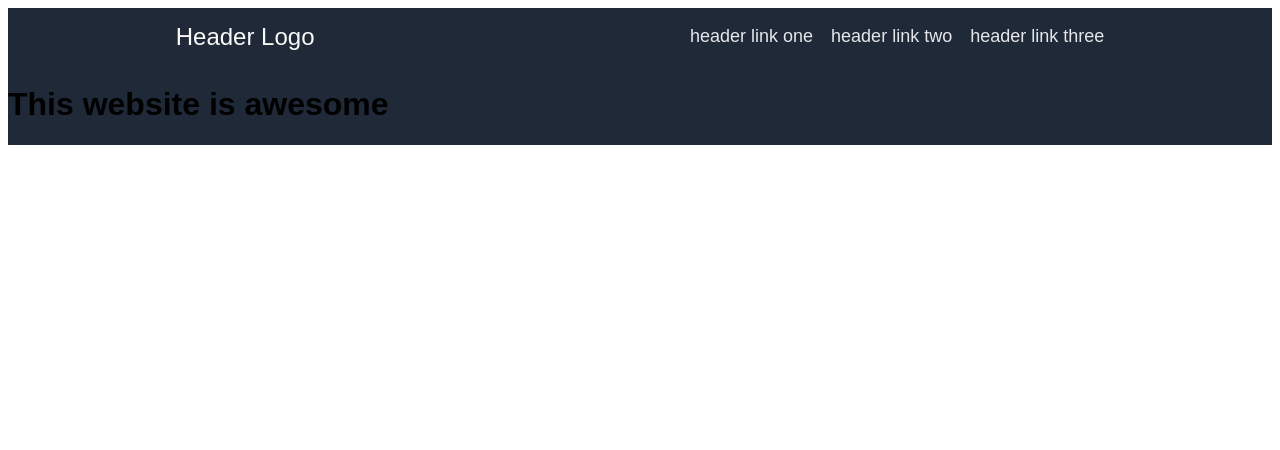
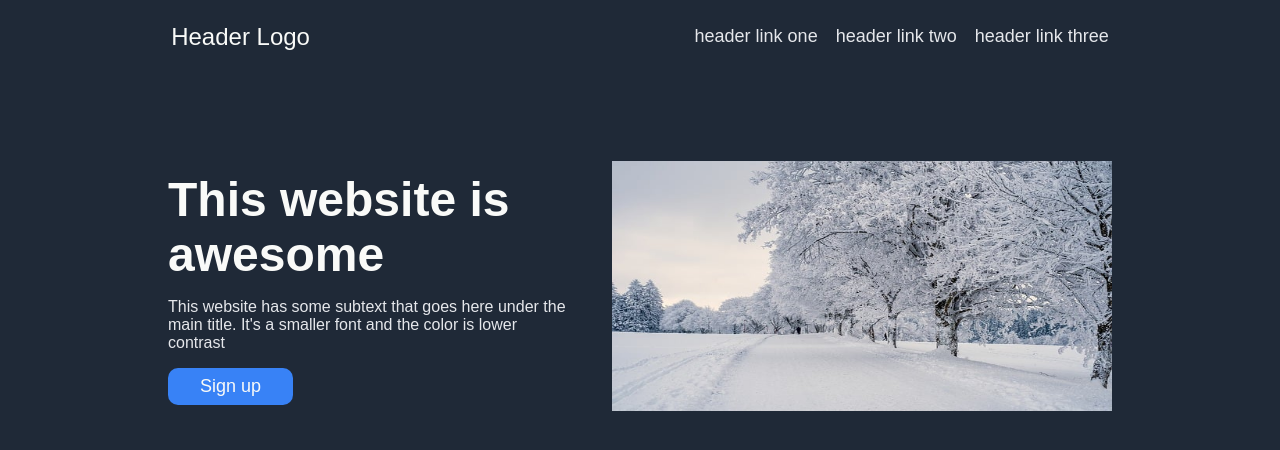
Before and after one commit to pkthunder87/odin-landing-page, a plain HTML site: page index.html in a window 1280 px wide. Drawn offline with Linux system fonts and the light colour scheme.

Commit message:
feat: add images and finish hero section

```diff
--- a/index.html
+++ b/index.html
@@ -16,15 +16,22 @@
         Header Logo
       </div>
       <ul class="links">
-      <li><a href=“#”>header link one</a></li>
-      <li><a href=“#”>header link two</a></li>
-      <li><a href=“#”>header link three</a></li>
+        <li><a href=index.html>header link one</a></li>
+        <li><a href=index.html>header link two</a></li>
+        <li><a href=index.html>header link three</a></li>
       </ul>
     </div>
-
-
     <div class="box-hero">
+      <div class="hero-left">
         <h1>This website is awesome</h1>
+        <p>This website has some subtext that goes here under the main title.
+          It's a smaller font and the color is lower contrast
+        </p>
+        <button>Sign up</button>
+      </div>
+      <div class="hero-right">
+        <img src="./images/snow.jpg" alt="snow blanketed pathway">
+      </div>
     </div>
   </div>
 </body>
--- a/styles.css
+++ b/styles.css
@@ -2,6 +2,7 @@ body {
     font-family: Arial, Helvetica, sans-serif;
     display: flex;
     flex-direction: column;
+    background-color: #1f2937;
 }
 ul {
     list-style: none;
@@ -9,20 +10,63 @@ ul {
     font-size: 18px;
   }
 
-  a:link {
-    text-decoration: none;
-    color: #E5E7EB;
-  }
+a:link {
+text-decoration: none;
+color: #E5E7EB;
+}
+
+a:visited {
+color: #E5E7EB;
+}
+
+h1 {
+font-size: 48px;
+color: #f9faf8;
+margin: 0;
+}
+
+p {
+color: #E5E7EB
+}
+
+button {
+    background-color: #3882f6;
+    color: #f9faf8;
+    font-size: 18px;
+    padding: 8px 32px;
+    border-radius: 10px;
+    border-style: none;
+}
+.hero-right > img {
+    width: 500px;
+    height: 250px;
+}
 
 .header {
     display: flex;
-    justify-content: space-around;
     align-items: center;
     font-size: 24px;
     color: #f9faf8;
+    justify-content: space-between;
+    margin: 0 6.8em 4em;
+
 }
 .hero {
     background-color: #1f2937;
+    display: flex;
+    flex-direction: column;
+    padding-bottom: 5em;
+}
+
+.box-hero {
+    display: flex;
+    justify-content: space-between;
+    align-items: center;
+    margin: 0 10em;
+}
+
+.hero-left{
+    width: 400px;
 }
 .links {
     display: flex;
```
Also changed, not shown: images/snow.jpg (added). Lines whose indentation alone changed are shown as unchanged.
